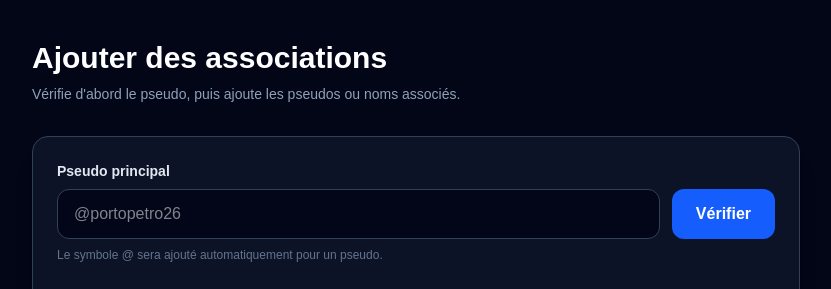
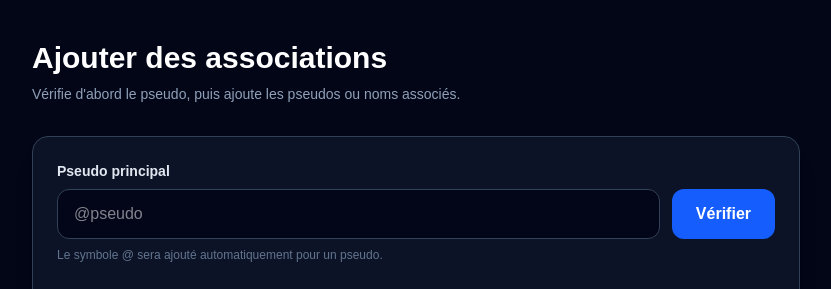
Before and after one commit to flagadasof/weward, a Next.js app: page /admin/asso in a window 1280 px wide. Shown: the top 289 px of the page, without its empty margins (224-1055 px from the left). Built offline with nearby package versions, Linux system fonts and the light colour scheme.

Commit message:
interface admin

```diff
--- a/app/admin/asso/page.tsx
+++ b/app/admin/asso/page.tsx
@@ -296,7 +296,7 @@ export default function AssoPage() {
                   setMessage("");
                   setError("");
                 }}
-                placeholder="@portopetro26"
+                placeholder="@pseudo"
                 className="min-w-0 flex-1 rounded-xl border border-slate-700 bg-slate-950 px-4 py-3 text-white outline-none transition focus:border-blue-500"
               />
 
```
